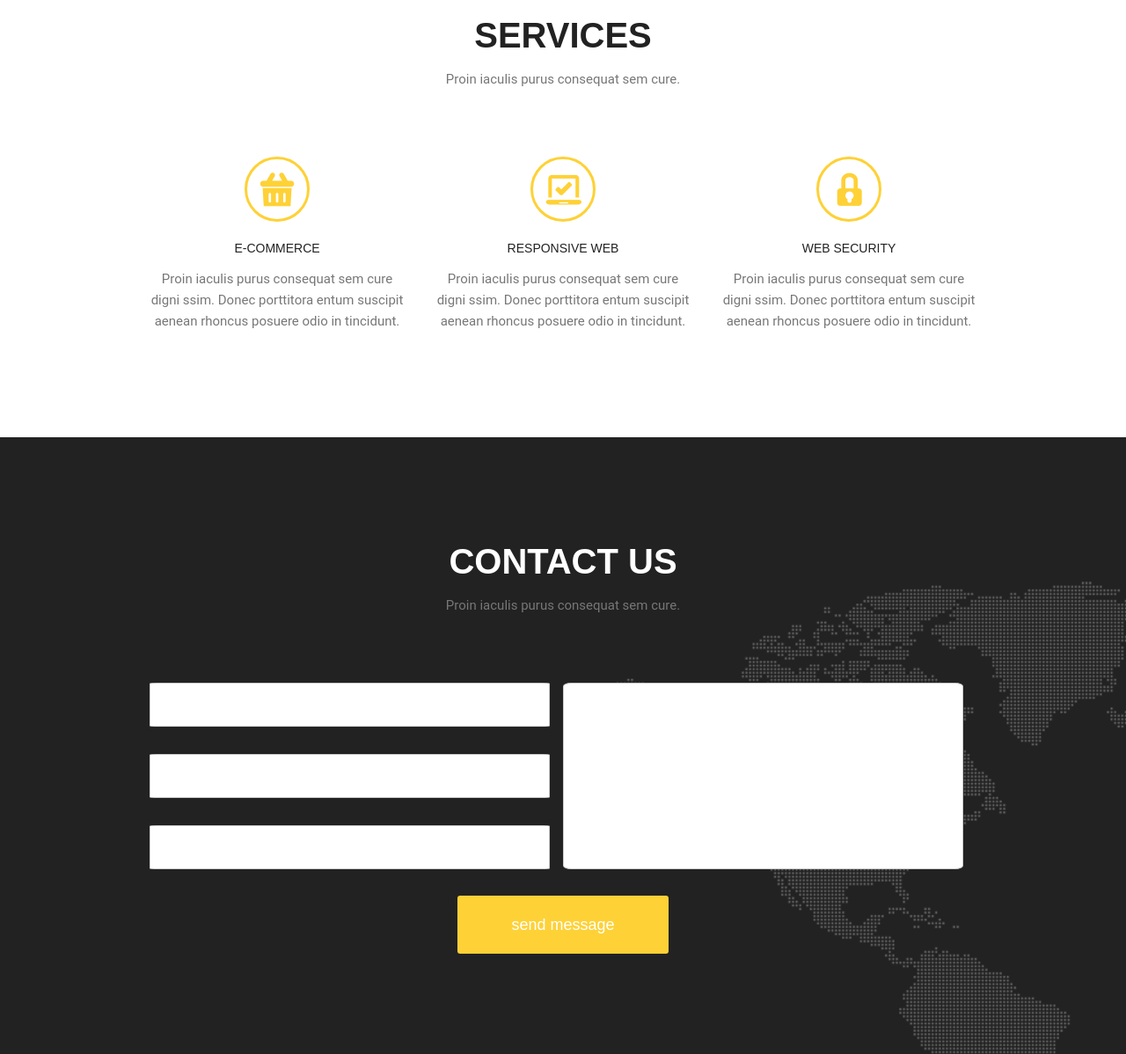
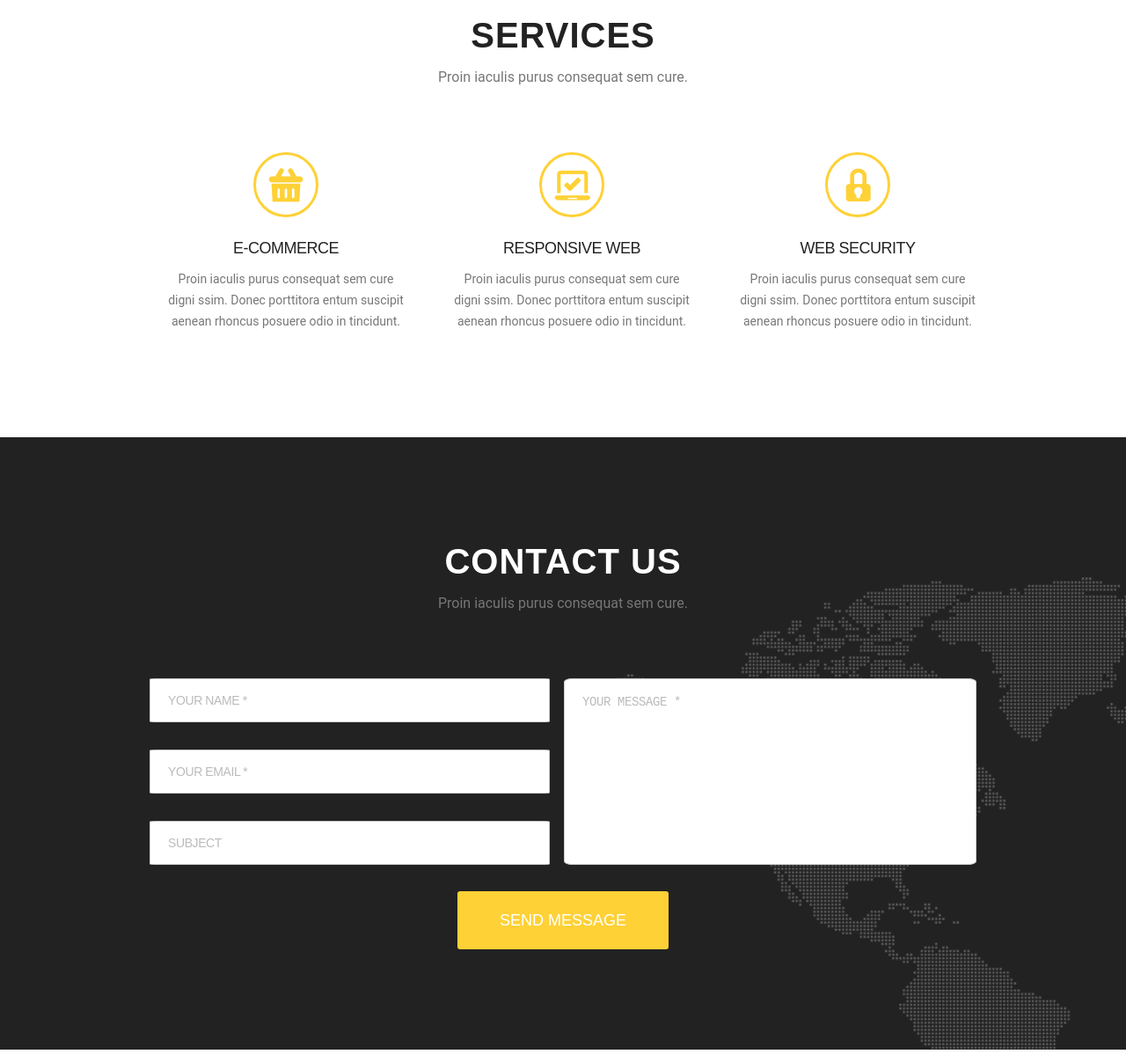
Before and after one commit to Daikiri-San/goit-fe-course, a plain HTML site: page html-css/module-7/index.html in a window 1280 px wide. Shown: the part 185-1383 px from the top of the page at 88% size. Drawn offline with Linux system fonts and the light colour scheme.

Commit message:
before fonts module 7

```diff
--- a/html-css/module-7/css/styles.css
+++ b/html-css/module-7/css/styles.css
@@ -30,7 +30,7 @@ img {
   height: auto;
 }
 
-.page-nav {
+.page-header {
   display: flex;
   justify-content: space-between;
   height: 70px;
@@ -43,7 +43,8 @@ img {
     font-family: var(--ff-mont);
     font-weight: 700;
     font-size: 26px;
-    letter-spacing: -0.6px;
+    line-height: 41px;
+    letter-spacing: 1.3px;
     color: var(--secondary-color);
 }
 
@@ -59,7 +60,7 @@ justify-content: space-between;
     font-family: var(--ff-mont);
     font-weight: 500;
     font-size: 14px;
-    line-height: 17px;
+    line-height: 32px;
     color: var(--main-color);
     transition: color 0.2s linear;
 }
@@ -75,8 +76,9 @@ justify-content: space-between;
   text-align: center;
   font-family: var(--ff-mont);
   font-weight: 700;
+  letter-spacing: 1px;
+  line-height: 75px;
   font-size: 40px;
-  line-height: 75px;
   text-transform: uppercase;
 }
 
@@ -84,6 +86,9 @@ justify-content: space-between;
   display: block;
   text-align: center;
   margin-bottom: 76px;
+  line-height: 19px;
+  font-size: 16px;
+  line-height: 19px;
 }
 
 .article__group {
@@ -95,15 +100,17 @@ justify-content: space-between;
 .exact-service {
   text-align: center;
   width: 290px;
+  padding: 0 0 0 20px;
 }
 
 .service__title{
   font-family: var(--ff-mont);
   font-weight: 500;
-  font-size: 14px;
+  font-size: 18px;
+  line-height: 45px;
+  letter-spacing: -0.5px;
   text-transform: uppercase;
   color: var(--main-color);
-  margin-bottom: 16px;
 }
 
 .exact-service::before {
@@ -112,7 +119,7 @@ justify-content: space-between;
   height: 40px;
   width: 40px;
   padding: 34px;
-  margin-bottom: 20px;
+  margin-bottom: 10px;
   background-repeat: no-repeat;
   background-position: center;
   color: var(--secondary-color);
@@ -135,14 +142,14 @@ justify-content: space-between;
 .service__text,
 .section__text{
   font-family: var(--ff-rob);
-  font-size: 15px;
-  line-height: 24px;
   color: var(--first-font-color);
 }
 
 .service__text {
   text-align: center;
   margin-bottom: 120px;
+  font-size: 14px;
+  line-height: 24px;
 }
 
 .second-section__backgruond {
@@ -166,28 +173,42 @@ justify-content: space-between;
   margin-bottom: 30px;
 }
 
+.contact-messege__input {
+  width: 455px;
+  height: 50px;
+  outline: none;
+}
+
 .contact-messege__input,
 .exact__message {
-  width: 455px;
-  border: 1px solid #cccccc;
-  border-radius: 2%;
+border: 1px solid #cccccc;
+border-radius: 2%;
+padding: 0 0 0 20px;
 }
 
-.contact-messege__input {
-  height: 50px;
+.contact-messege__input:required:valid,
+.exact__message:required:valid {
+  outline: 1px solid green;
+}
+
+.contact-messege__input:focus:required:invalid,
+.exact__message:focus:required:invalid {
+  outline: 1px solid red;
 }
 
 .exact__message {
-  height: 212px;
   resize: none;
+  padding-top: 18px;
 }
 
 .message__submit {
   display: block;
   margin: 0 auto;
+  text-transform: uppercase;
   width: 240px;
   height: 66px;
   font-size: 18px;
+  line-height: 22px;
   color: var(--third-font-color);
   background-color: var(--secondary-color);
   border: none;
@@ -199,4 +220,6 @@ justify-content: space-between;
   text-transform: uppercase;
   color: var(--second-font-color);
   font-size: 14px;
+  line-height: 17px;
+  letter-spacing: -0.4px;
 }
--- a/html-css/module-7/index.html
+++ b/html-css/module-7/index.html
@@ -12,8 +12,8 @@
   <body>
     <div class="container">
       <header class="page-header">
+        <h1 class="site-logo"><a href="#">Golden</a></h1>
         <nav class="page-nav">
-          <h1 class="site-logo"><a href="#">Golden</a></h1>
           <ul class="site-navigation">
             <li class="navigation"><a href="#">home</a></li>
             <li class="navigation"><a href="#">services</a></li>
@@ -35,25 +35,25 @@
             <article class="exact-service icon-basket">
               <h3 class="service__title">e-commerce</h3>
               <p class="service__text">
-                Proin iaculis purus consequat sem cure
-                digni ssim. Donec porttitora entum suscipit
-                aenean rhoncus posuere odio in tincidunt.
+                Proin iaculis purus consequat sem cure digni ssim. Donec
+                porttitora entum suscipit aenean rhoncus posuere odio in
+                tincidunt.
               </p>
             </article>
             <article class="exact-service icon-laptop">
               <h3 class="service__title">responsive web</h3>
               <p class="service__text">
-                Proin iaculis purus consequat sem cure
-                digni ssim. Donec porttitora entum suscipit
-                aenean rhoncus posuere odio in tincidunt.
+                Proin iaculis purus consequat sem cure digni ssim. Donec
+                porttitora entum suscipit aenean rhoncus posuere odio in
+                tincidunt.
               </p>
             </article>
             <article class="exact-service icon-locked">
               <h3 class="service__title">web security</h3>
               <p class="service__text">
-                Proin iaculis purus consequat sem cure
-                digni ssim. Donec porttitora entum suscipit
-                aenean rhoncus posuere odio in tincidunt.
+                Proin iaculis purus consequat sem cure digni ssim. Donec
+                porttitora entum suscipit aenean rhoncus posuere odio in
+                tincidunt.
               </p>
             </article>
           </div>
@@ -66,18 +66,47 @@
             <p class="section__text">
               Proin iaculis purus consequat sem cure.
             </p>
-          <form action="">
+            <form action="#" method="GET">
               <div class="contact-message">
-            <input class="contact-messege__input" type="text" name="" id="">
-            <input class="contact-messege__input" type="text" name="" id="">
-            <input class="contact-messege__input" type="email" name="" id="">
-              <textarea class="exact__message" name = "message"
-              rows="13"
-              cols="45"
-              placeholder="your message">
-              </textarea>
+                <label for="input_name" class="label">
+                 <input
+                  class="contact-messege__input"
+                  type="text"
+                  name="name"
+                  id="input_name"
+                  placeholder="your name *"
+                  required/>
+                </label>
+                <label for="input_email" class="label">
+                 <input
+                  class="contact-messege__input"
+                  type="email"
+                  name="email"
+                  id="input_email"
+                  placeholder="your email *"
+                  required/>
+                </label>
+                <label for="input_subject" class="label">
+                 <input
+                  class="contact-messege__input"
+                  type="text"
+                  name="subject"
+                  id="input_subject"
+                  placeholder="subject"/>
+                </label>
+                 <textarea
+                  class="exact__message"
+                  name="message"
+                  rows="15"
+                  cols="52"
+                  placeholder="your message *"
+                  required></textarea>
               </div>
-            <input class="message__submit" type="submit" value="send message">
+              <button
+                class="message__submit"
+                type="submit">
+                send message
+              </button>
             </form>
           </section>
         </div>
```
Also changed, not shown: html-css/module-6/css/fonts/MyriadPro-Regular.ttf (deleted), html-css/module-7/css/fonts/MyriadPro-Regular.ttf (deleted), html-css/module-7/fonts/great-vibes-v6-latin-regular.woff (added). Lines whose indentation alone changed are shown as unchanged.
